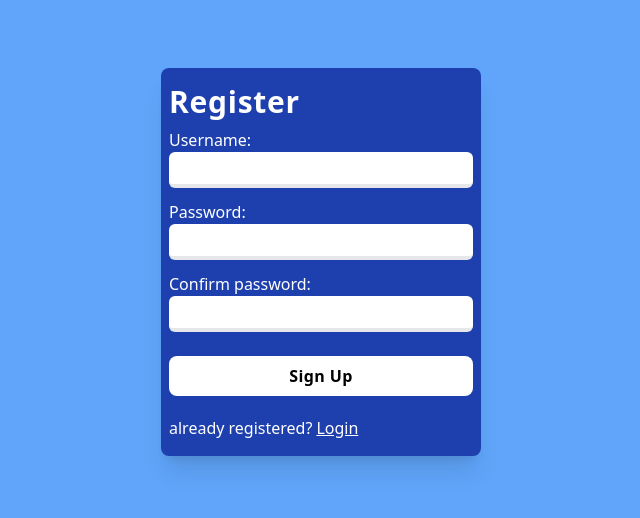
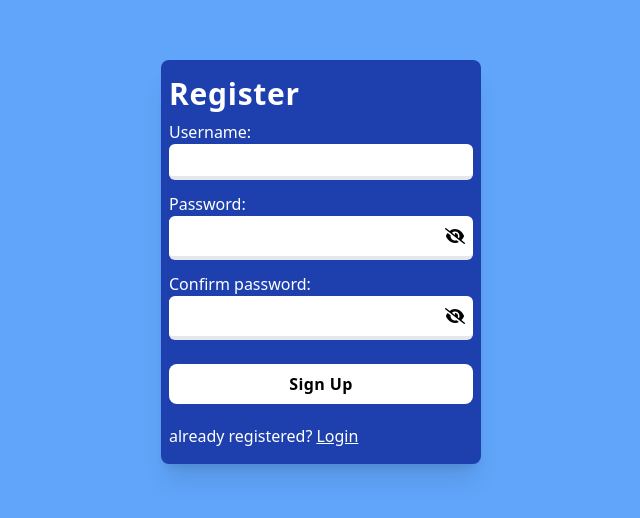
Before and after one commit to adel-nodehi/login-register-form, a React (Vite) app in the folder frontend/: page /register in a window 1280 px wide. Shown: the part 138-656 px from the top of the page, without its empty margins (319-959 px from the left). Built offline with nearby package versions, Linux system fonts and the light colour scheme; no server answers.

Commit message:
feat: integrate show/hide password to Input

```diff
--- a/frontend/src/ui/Input.tsx
+++ b/frontend/src/ui/Input.tsx
@@ -1,4 +1,6 @@
-import { forwardRef, InputHTMLAttributes } from "react";
+import { forwardRef, InputHTMLAttributes, useState } from "react";
+import { FontAwesomeIcon } from "@fortawesome/react-fontawesome";
+import { faEye, faEyeSlash } from "@fortawesome/free-solid-svg-icons";
 
 interface InputProps extends InputHTMLAttributes<HTMLInputElement> {
   className?: string;
@@ -6,12 +8,39 @@ interface InputProps extends InputHTMLAttributes<HTMLInputElement> {
 
 const Input = forwardRef<HTMLInputElement, InputProps>(
   ({ ...inputProps }, ref) => {
+    const [showPassword, setShowPassword] = useState(false);
+
+    if (inputProps.type === "password")
+      return (
+        <div
+          className={`flex items-center overflow-hidden rounded-md border-b-4 bg-white ${inputProps.className}`}
+        >
+          <input
+            ref={ref}
+            {...inputProps}
+            type={showPassword ? "text" : "password"}
+            className="grow px-2 py-1 text-black outline-none"
+          />
+
+          <span
+            role="button"
+            onClick={() => setShowPassword((prev) => !prev)}
+            className="p-2"
+          >
+            <FontAwesomeIcon
+              className="text-black"
+              icon={showPassword ? faEye : faEyeSlash}
+            />
+          </span>
+        </div>
+      );
+
     return (
       <input
         ref={ref}
         type="text"
         {...inputProps}
-        className={`rounded-md border-b-4 px-2 py-1 text-black outline-none ${inputProps.className}`}
+        className={`rounded-md border-b-4 bg-white px-2 py-1 text-black outline-none ${inputProps.className}`}
       />
     );
   },
```
